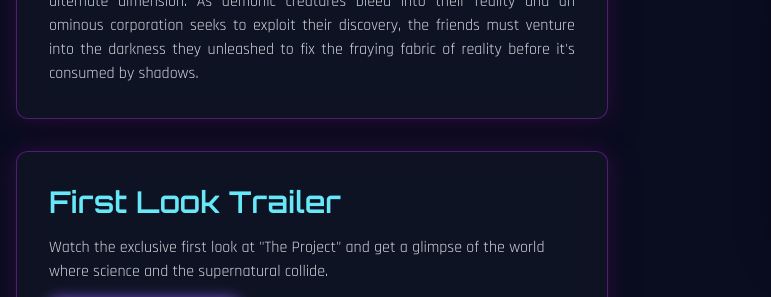
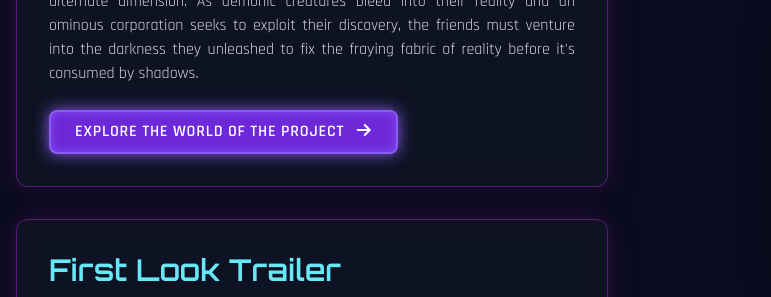
Before and after one commit to ChinaRose94/ChinaRose94.github.io, a plain HTML site: page index.html in a window 1280 px wide. Shown: the part 1231-1528 px from the top of the page, 0-771 px from the left. Drawn offline with nearby package versions, Linux system fonts and the light colour scheme.

Commit message:
Add files via upload

```diff
--- a/index.html
+++ b/index.html
@@ -220,7 +220,7 @@
                 <span>Lily Rosslyn</span>
             </a>
             <div class="hidden md:flex space-x-6 font-semibold">
-                <a href="#the-project" class="transition-colors duration-300">The Project</a>
+                <a href="the-project.html" class="transition-colors duration-300">The Project</a>
                 <a href="#blog" class="transition-colors duration-300">Blog</a>
                 <a href="#about-stories" class="transition-colors duration-300">My Stories</a>
                 <a href="#about-me" class="transition-colors duration-300">About</a>
@@ -258,6 +258,9 @@
                         <div class="glass-card p-8 rounded-xl">
                             <h3 class="text-3xl font-orbitron font-semibold mb-4 text-cyan-300">Synopsis</h3>
                             <p class="text-gray-300 text-justify">It's 1986. When high schooler Robbie gets a glimpse of a revolutionary VR demo, he recruits a ragtag crew of misfits for an ambitious science fair project: to build their own virtual world. Their creation exceeds their wildest dreams, but a glitch reveals a terrifying truth—their device has unlocked a gateway to a sinister alternate dimension. As demonic creatures bleed into their reality and an ominous corporation seeks to exploit their discovery, the friends must venture into the darkness they unleashed to fix the fraying fabric of reality before it's consumed by shadows.</p>
+                             <a href="the-project.html" class="mt-6 inline-block btn-custom text-white font-bold py-2 px-6 rounded-lg uppercase tracking-wider">
+                                Explore the World of The Project <i class="fas fa-arrow-right ml-2"></i>
+                            </a>
                         </div>
                          <div class="glass-card p-8 rounded-xl">
                             <h3 class="text-3xl font-orbitron font-semibold mb-4 text-cyan-300">First Look Trailer</h3>
```
